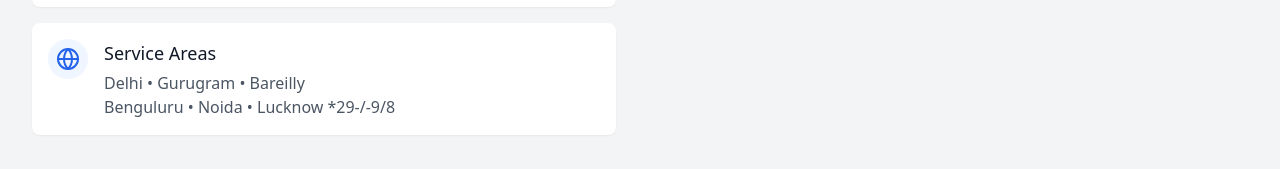
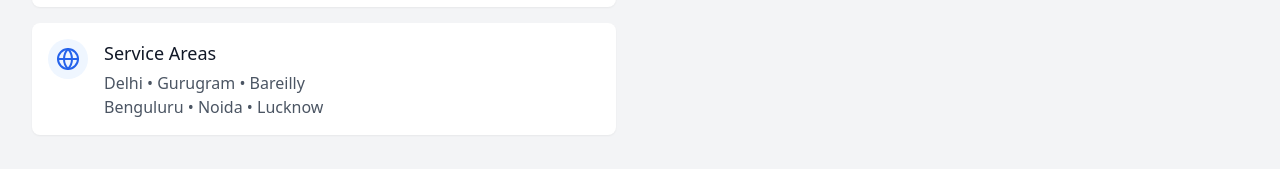
Before and after one commit to Division17/Smart-Parking-System, a React (Vite) app in the folder frontend/: page /contact in a window 1280 px wide. Shown: the part 843-1012 px from the top of the page. Built offline with nearby package versions, Linux system fonts and the light colour scheme; a web font is replaced by a local one.

Commit message:
fix : contact page text

```diff
--- a/frontend/src/components/Pages/Contact/ContactInfo.jsx
+++ b/frontend/src/components/Pages/Contact/ContactInfo.jsx
@@ -50,8 +50,7 @@ function ContactInfoItem({icon='', title='', children=[]} ) {
         icon={<Globe className="h-6 w-6 text-blue-600" />}
         title="Service Areas"
       >
-        <p>Delhi • Gurugram • Bareilly<br />Benguluru • Noida • Lucknow
-        *29-/-9/8 </p>
+        <p>Delhi • Gurugram • Bareilly<br />Benguluru • Noida • Lucknow </p>
       </ContactInfoItem>
     </div>
   );
```
